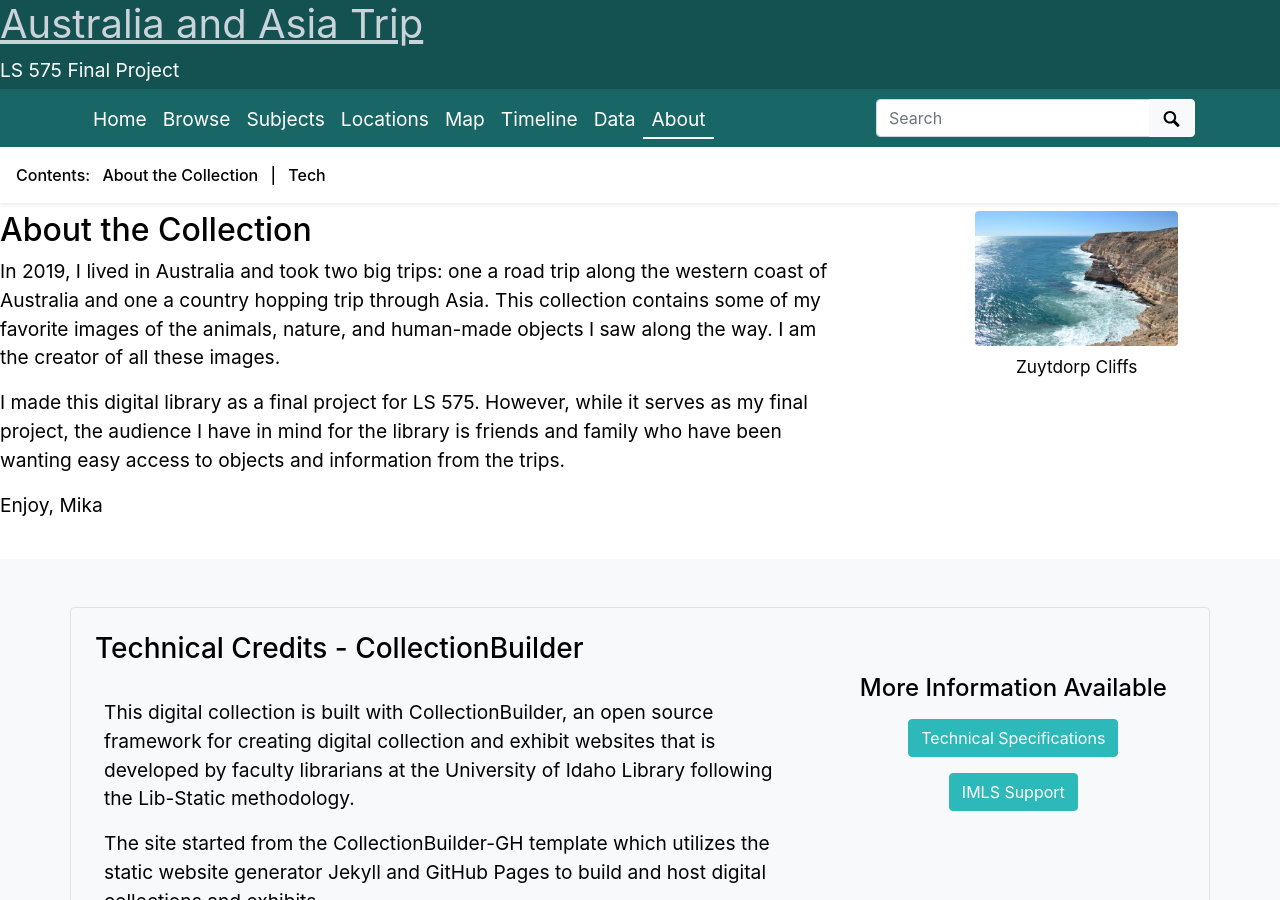
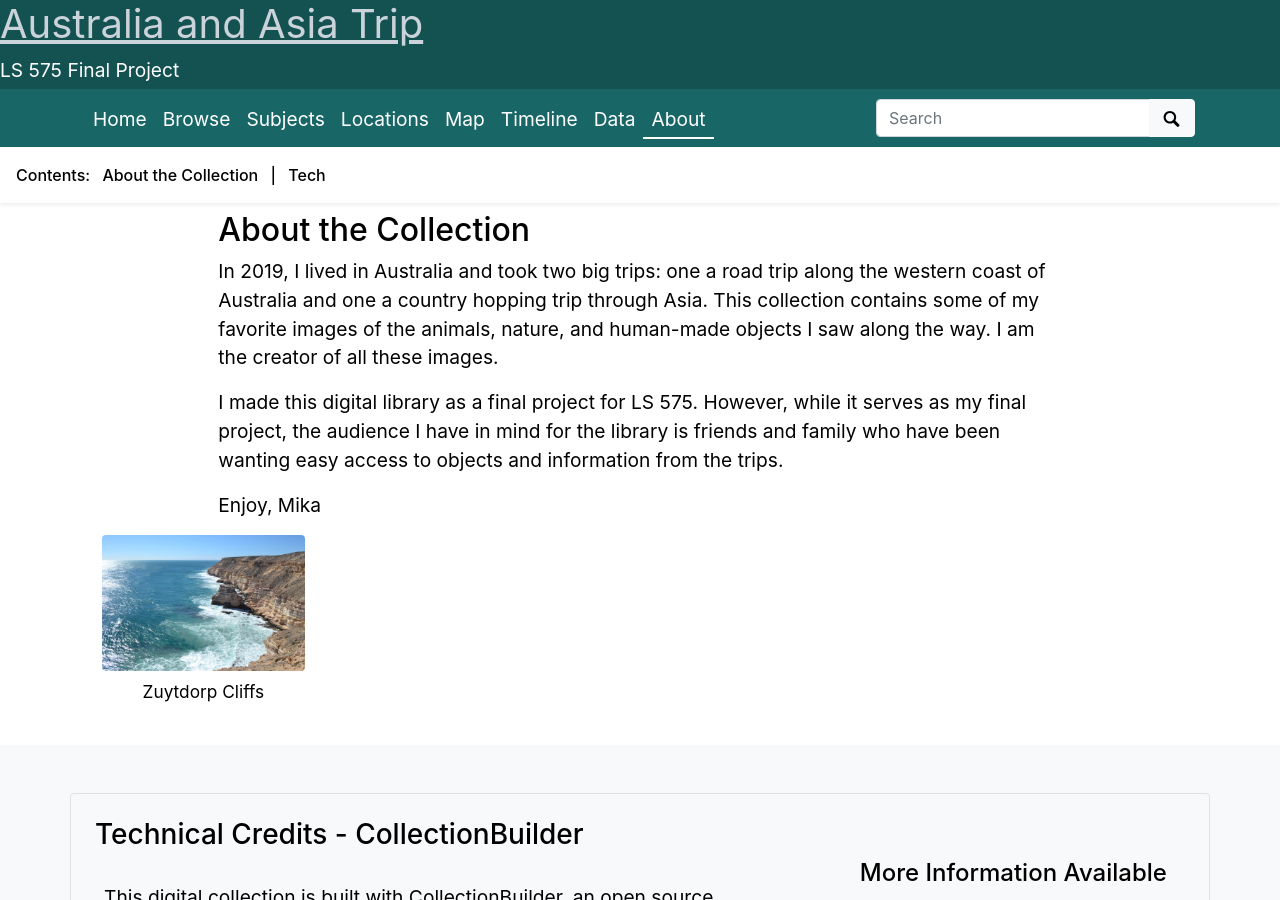
Before and after one commit to mikasmith97/final.github.io, a Jekyll site: the page built from pages/about.md, in a window 1280 px wide and 900 px high. Built offline with Jekyll 4.4.1, drawn with Linux system fonts in a browser that asks for light colours.

Commit message:
Update about.html

```diff
--- a/_layouts/about.html
+++ b/_layouts/about.html
@@ -4,7 +4,7 @@
 
 {% include feature/nav-menu.html sections="About the Collection" %}
 <div class="row">
-  <div class="col-md-8">
+  <div class="col-md-8 offset-sm-2">
     <h2>About the Collection</h2>
     <p>In 2019, I lived in Australia and took two big trips: one a road trip along the western coast of Australia and one a country hopping trip through Asia. This collection contains some of my favorite images of the animals, nature, and human-made objects I saw along the way. I am the creator of all these images. </p>
 
```
